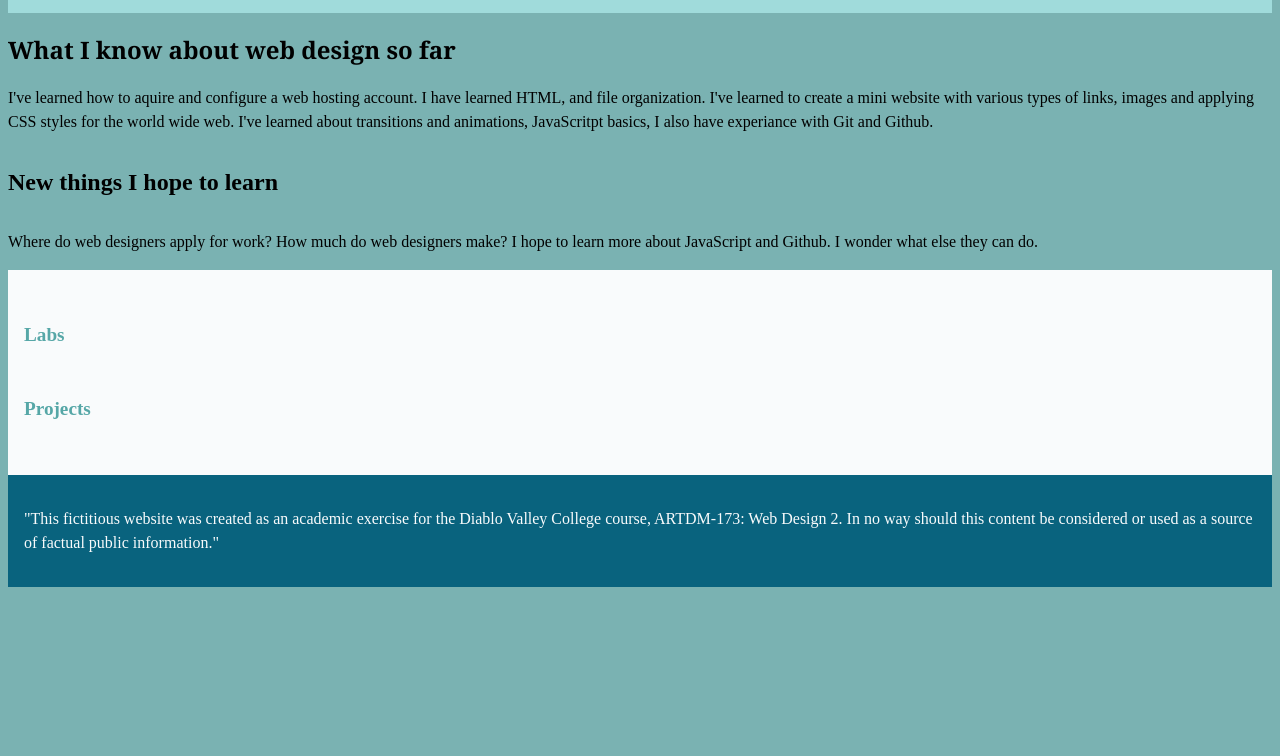
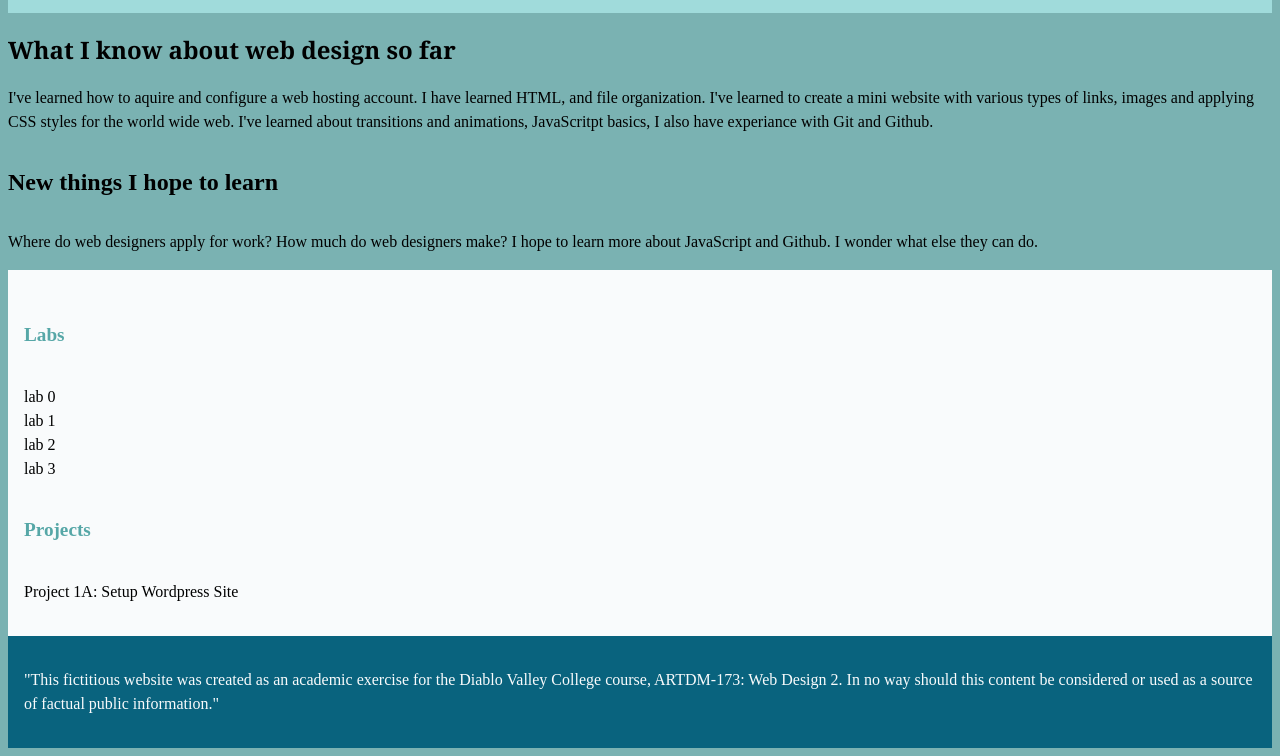
Before and after one commit to bryan174-web/homework2, a plain HTML site: page index.html in a window 1280 px wide. Shown: the part 579-1335 px from the top of the page. Before the commit the page ends 1174 px from the top, so only its background shows below. Drawn offline with Linux system fonts and the light colour scheme.

Commit message:
labs and projects

```diff
--- a/index.html
+++ b/index.html
@@ -46,7 +46,12 @@ Date: 2/13/2026
 </p>
 <section>
 <h4>Labs</h4>
+<p>lab 0<br>
+lab 1<br>
+lab 2<br>
+lab 3</p>
 <h4>Projects</h4>
+<p>Project 1A: Setup Wordpress Site</p>
 </section>
 <footer>
   <p>"This fictitious website was created as an academic exercise for the Diablo Valley College course, ARTDM-173: Web Design 2.
```
